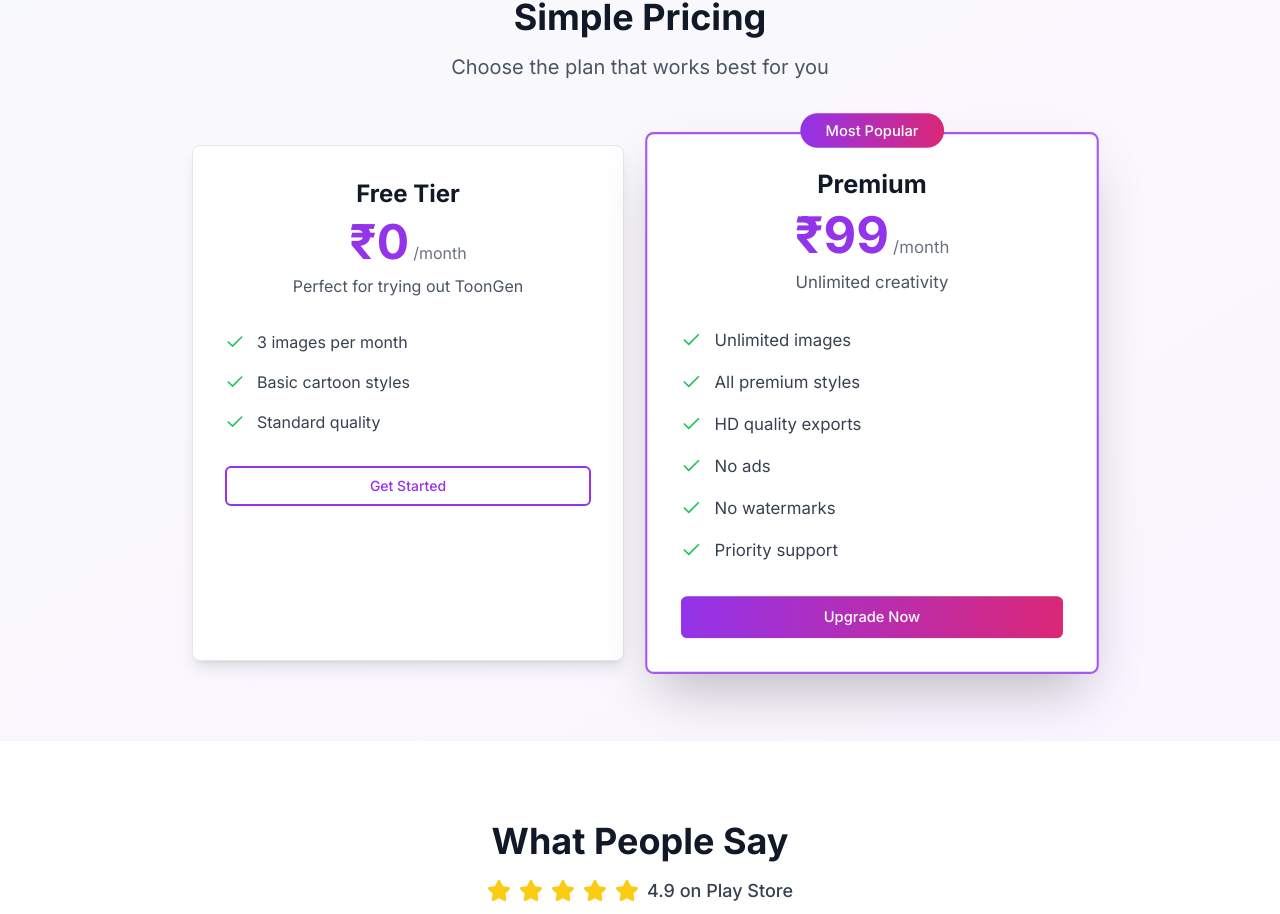
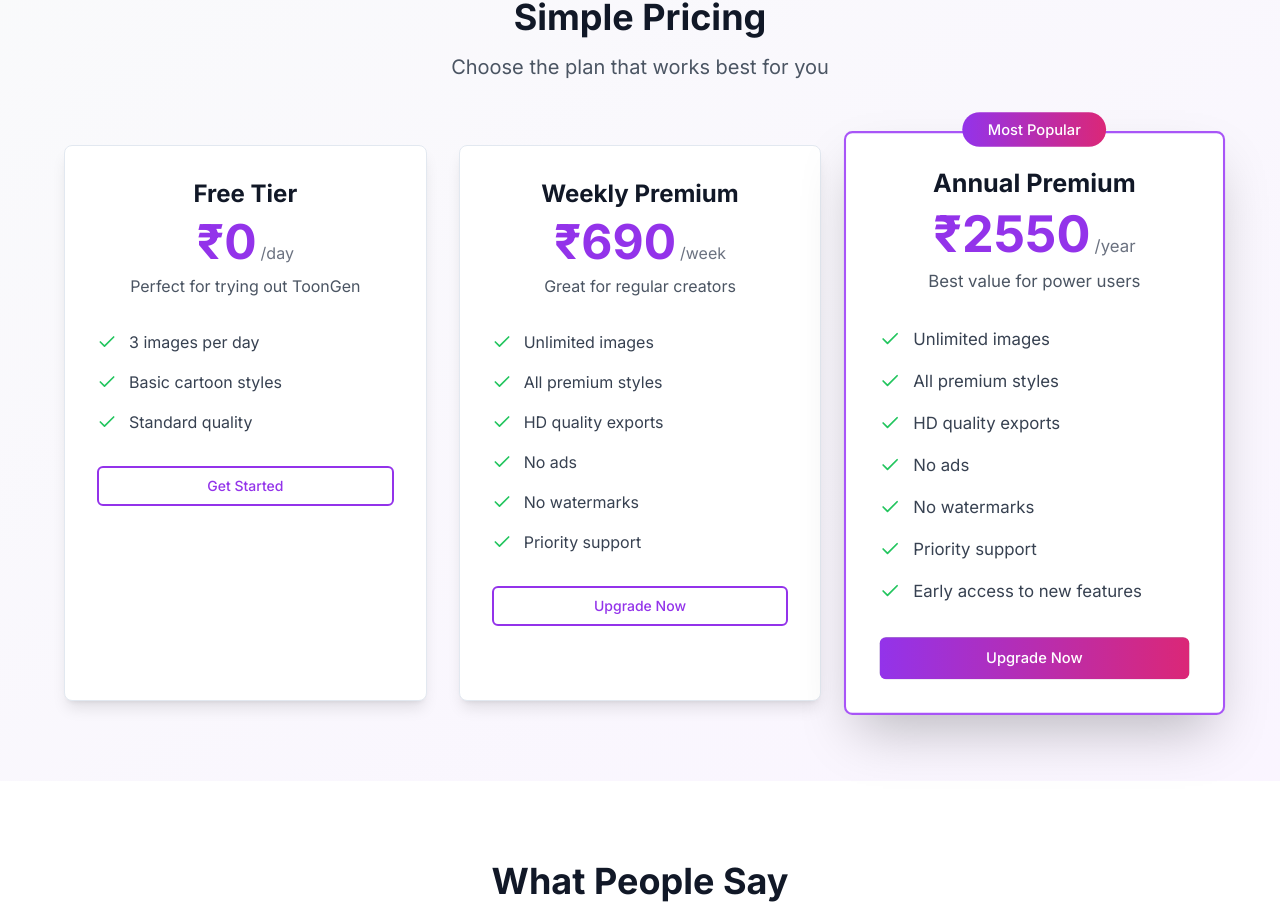
Before and after one commit to msomu/toongen-photo-motion-magic, a React (Vite) app: page / in a window 1280 px wide. Shown: the part 2839-3753 px from the top of the page. Built offline with nearby package versions, Linux system fonts and the light colour scheme.

Commit message:
Update pricing and usage limits
Update the pricing section to reflect the new premium options and add daily image limit.

```diff
--- a/src/components/Pricing.tsx
+++ b/src/components/Pricing.tsx
@@ -8,10 +8,10 @@ const Pricing = () => {
     {
       name: "Free Tier",
       price: "₹0",
-      period: "/month",
+      period: "/day",
       description: "Perfect for trying out ToonGen",
       features: [
-        "3 images per month",
+        "3 images per day",
         "Basic cartoon styles",
         "Standard quality"
       ],
@@ -19,10 +19,10 @@ const Pricing = () => {
       popular: false
     },
     {
-      name: "Premium",
-      price: "₹99",
-      period: "/month",
-      description: "Unlimited creativity",
+      name: "Weekly Premium",
+      price: "₹690",
+      period: "/week",
+      description: "Great for regular creators",
       features: [
         "Unlimited images",
         "All premium styles",
@@ -30,6 +30,23 @@ const Pricing = () => {
         "No ads",
         "No watermarks",
         "Priority support"
+      ],
+      cta: "Upgrade Now",
+      popular: false
+    },
+    {
+      name: "Annual Premium",
+      price: "₹2550",
+      period: "/year",
+      description: "Best value for power users",
+      features: [
+        "Unlimited images",
+        "All premium styles",
+        "HD quality exports",
+        "No ads",
+        "No watermarks",
+        "Priority support",
+        "Early access to new features"
       ],
       cta: "Upgrade Now",
       popular: true
@@ -48,7 +65,7 @@ const Pricing = () => {
           </p>
         </div>
 
-        <div className="grid md:grid-cols-2 gap-8 max-w-4xl mx-auto">
+        <div className="grid md:grid-cols-3 gap-8 max-w-6xl mx-auto">
           {plans.map((plan, index) => (
             <Card
               key={index}
```
